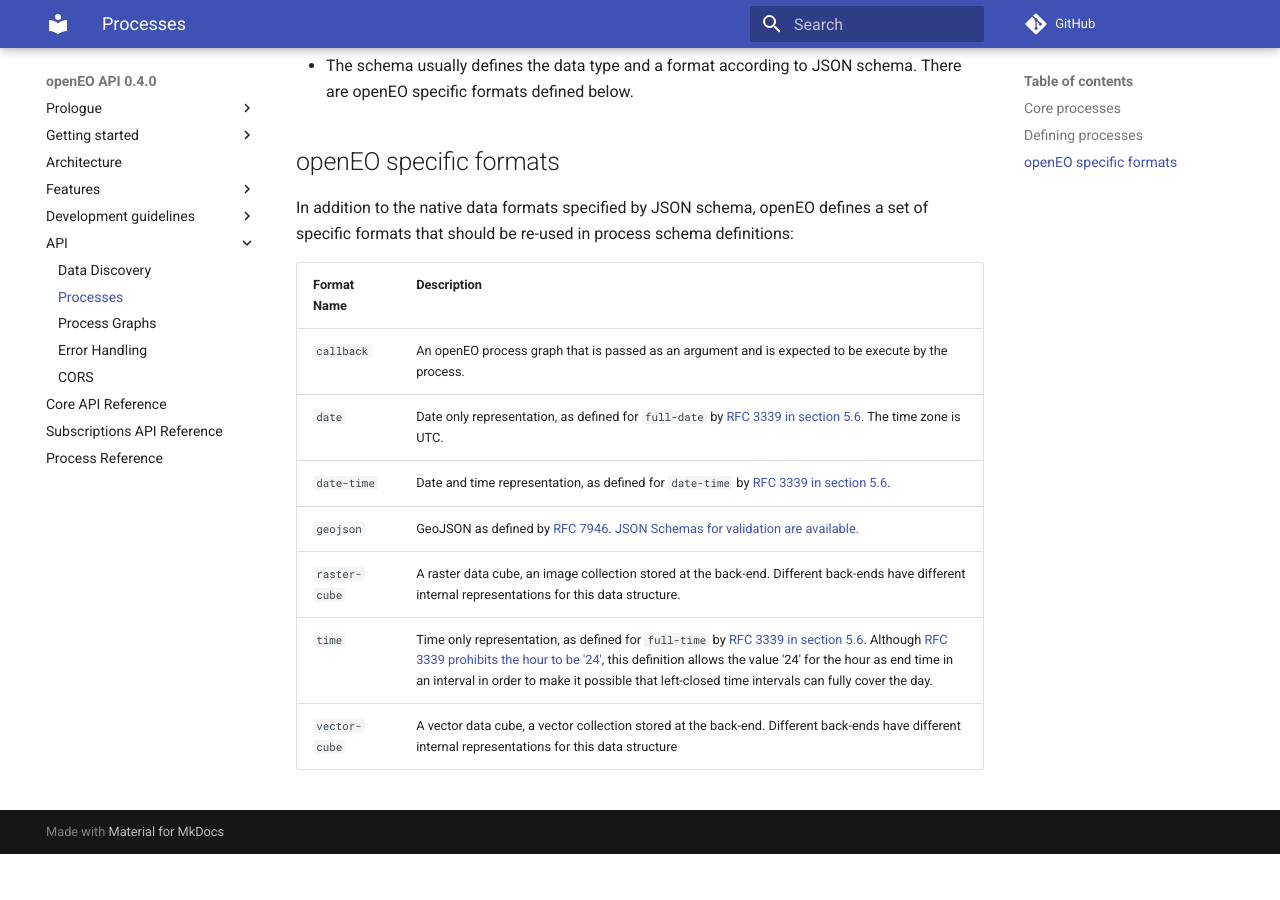
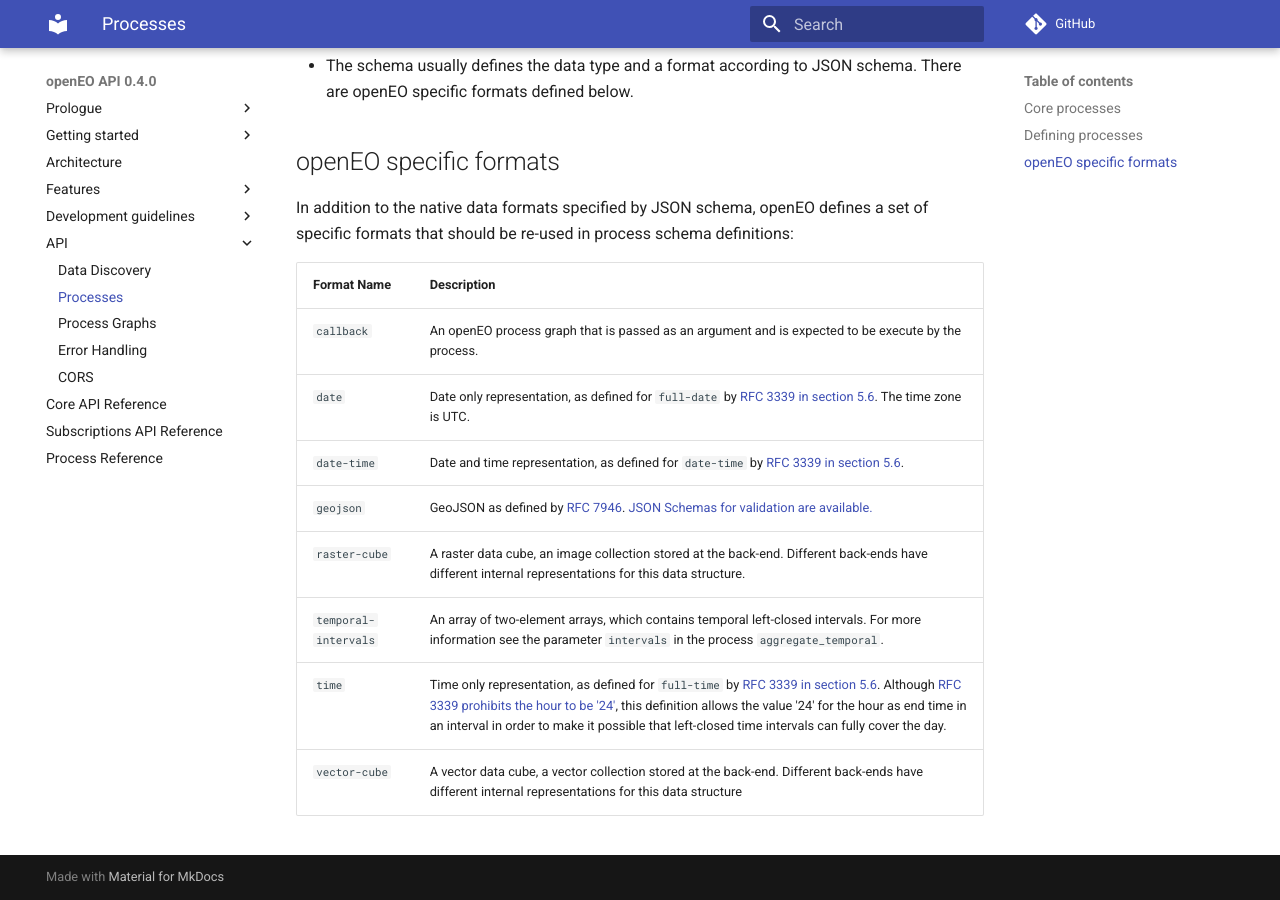
Before and after one commit to Open-EO/openeo-api, an MkDocs documentation site: the page built from docs/processes.md, in a window 1280 px wide and 900 px high, scrolled down 739 px. Built offline with MkDocs 1.6.1 and Material for MkDocs 9.7.7, drawn with Linux system fonts in a browser that asks for light colours; comment, search, counter and statistics services are not loaded; before the commit the page ends 1593 px from its top, so only the background shows below that.

Commit message:
Process improvements.

```diff
--- a/docs/processes.md
+++ b/docs/processes.md
@@ -30,5 +30,6 @@ In addition to the native data formats specified by JSON schema, openEO defines
 | `date-time`   | Date and time representation, as defined for `date-time` by [RFC 3339 in section 5.6](https://tools.ietf.org/html/rfc3339#section-5.6). |
 | `geojson`     | GeoJSON as defined by [RFC 7946](https://tools.ietf.org/html/rfc7946). [JSON Schemas for validation are available.](https://github.com/geojson/schema) |
 | `raster-cube` | A raster data cube, an image collection stored at the back-end. Different back-ends have different internal representations for this data structure. |
+| `temporal-intervals` | An array of two-element arrays, which contains temporal left-closed intervals. For more information see the parameter `intervals` in the process `aggregate_temporal`. |
 | `time`        | Time only representation, as defined for `full-time` by [RFC 3339 in section 5.6](https://tools.ietf.org/html/rfc3339#section-5.6). Although [RFC 3339 prohibits the hour to be '24'](https://tools.ietf.org/html/rfc3339#section-5.7), this definition allows the value '24' for the hour as end time in an interval in order to make it possible that left-closed time intervals can fully cover the day. |
 | `vector-cube` | A vector data cube, a vector collection stored at the back-end. Different back-ends have different internal representations for this data structure |
```
